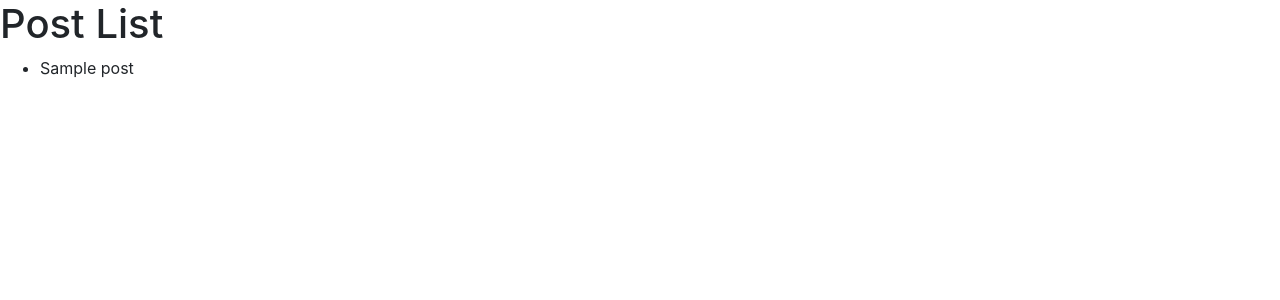
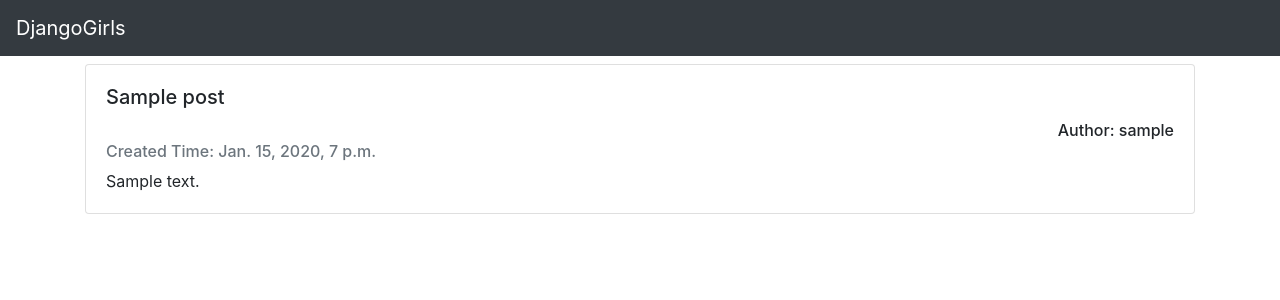
Before and after one commit to lee-jeonghwa/djangogirls-tutorial, a Django app: page / in a window 1280 px wide. Shown: the top 300 px of the page. Run offline with Django 3.2, Linux system fonts and the light colour scheme; tables that the repository leaves empty hold one stand-in row (values such as "Sample post"); some libraries are stand-ins or nearby versions.

Commit message:
post_list.html에 Bootstrap 스타일 적용

```diff
--- a/app/templates/blog/post_list.html
+++ b/app/templates/blog/post_list.html
@@ -10,11 +10,20 @@
     <link rel = "stylesheet" href="{% static 'bootstrap/css/bootstrap.css' %}">
 </head>
 <body>
-    <h1> Post List</h1>
-    <ul>
-    {% for post in posts %}
-        <li>{{ post.title }}</li>
-    {% endfor %}
-    </ul>
+    <nav class="navbar navbar-expand-lg navbar-dark bg-dark">
+        <a href="#" class = "navbar-brand">DjangoGirls</a>
+    </nav>
+    <div class="container mt-2">
+        {% for post in posts %}
+        <div class ="card mb-2">
+            <div class="card-body">
+                <h5 class="card-title"> {{ post.title }} </h5>
+                <h6 class="text-right">  Author: {{ post.author }}</h6>
+                <h6 class="card-subtitle mb-2 text-muted"> Created Time: {{ post.created_date }}</h6>
+                <p class="card-text"> {{ post.text }}</p>
+            </div>
+        </div>
+        {% endfor %}
+    </div>
 </body>
 </html>
```
